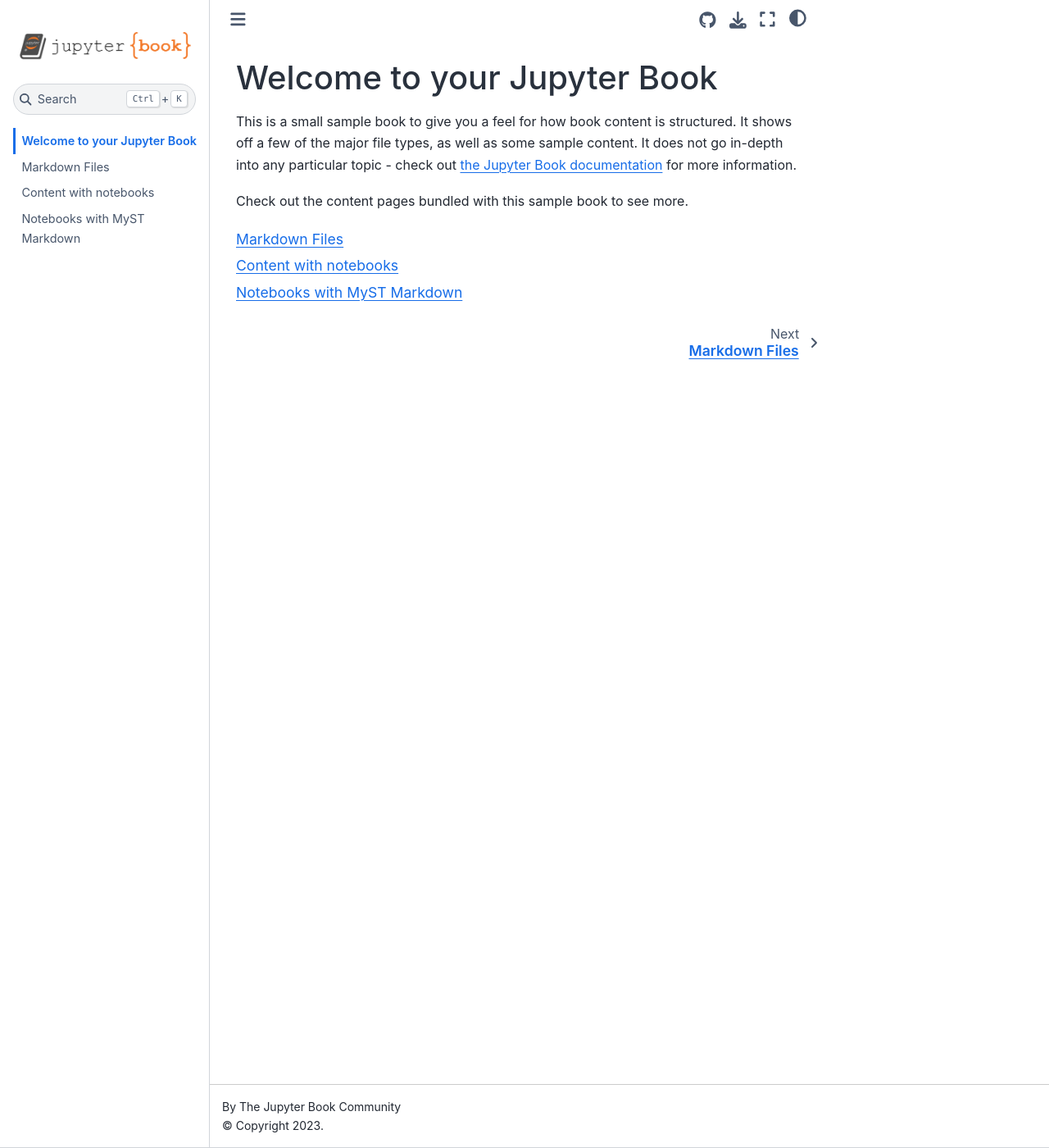
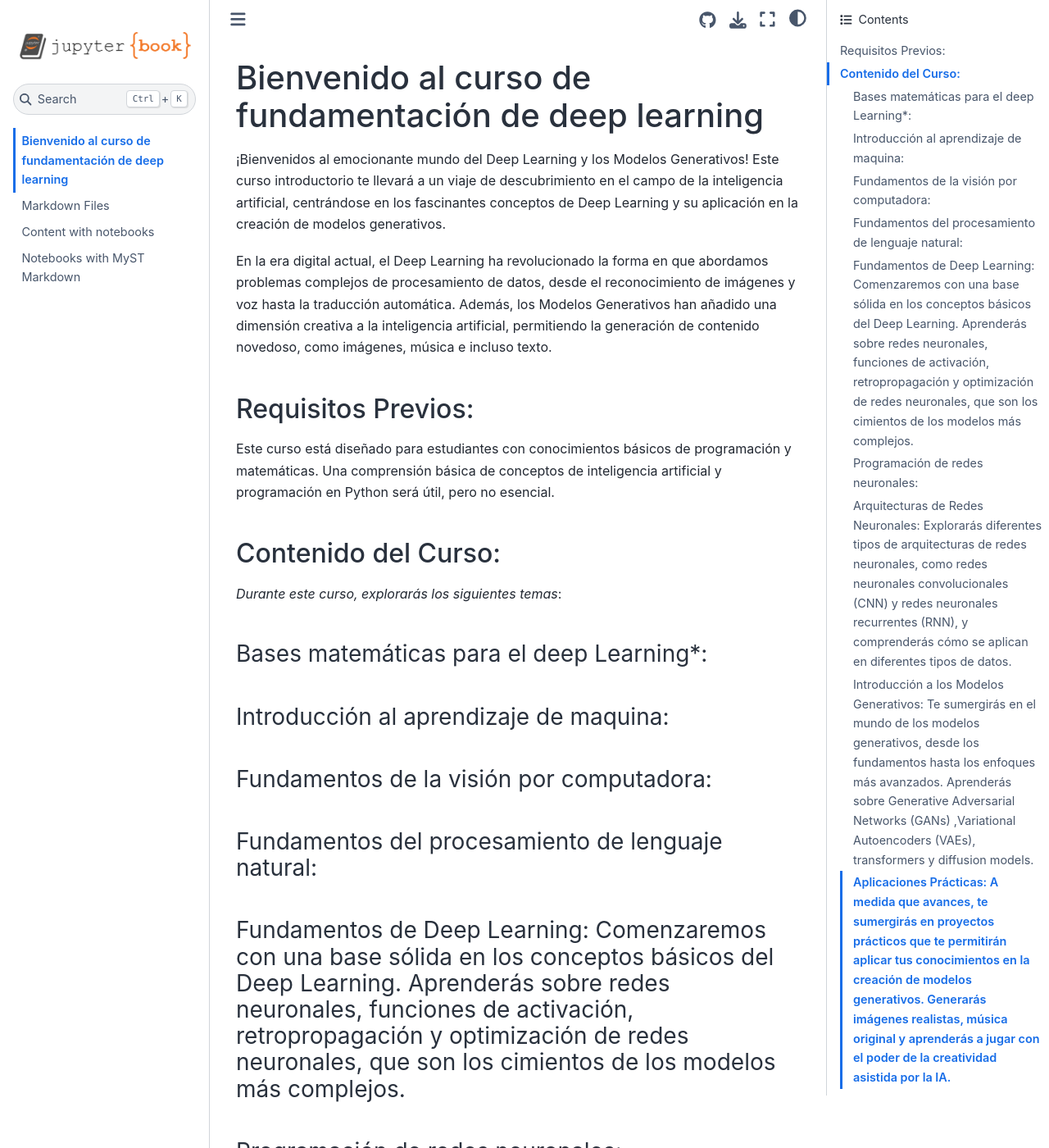
Before and after one commit to Robert-Gomez-AI/IntroDeepLearning, a Jupyter Book: the page built from intro.md, in a window 1280 px wide and 1400 px high. Shown: the whole window at 82% size. Built offline with Jupyter Book 1.0.4 settings and Sphinx 7.4.7 and the Sphinx Book theme 1.1.4, drawn with Linux system fonts in a browser that asks for light colours; some of the changed text lies outside the part shown.

Commit message:
Primera actualización de verdad xd

````diff
--- a/intro.md
+++ b/intro.md
@@ -1,11 +1,38 @@
-# Welcome to your Jupyter Book
+# Bienvenido al curso de fundamentación de deep learning
 
-This is a small sample book to give you a feel for how book content is
-structured.
-It shows off a few of the major file types, as well as some sample content.
-It does not go in-depth into any particular topic - check out [the Jupyter Book documentation](https://jupyterbook.org) for more information.
+¡Bienvenidos al emocionante mundo del Deep Learning y los Modelos Generativos! Este curso introductorio te llevará a un viaje de descubrimiento en el campo de la inteligencia artificial, centrándose en los fascinantes conceptos de Deep Learning y su aplicación en la creación de modelos generativos.
 
-Check out the content pages bundled with this sample book to see more.
+En la era digital actual, el Deep Learning ha revolucionado la forma en que abordamos problemas complejos de procesamiento de datos, desde el reconocimiento de imágenes y voz hasta la traducción automática. Además, los Modelos Generativos han añadido una dimensión creativa a la inteligencia artificial, permitiendo la generación de contenido novedoso, como imágenes, música e incluso texto.
+
+
+
+## Requisitos Previos:
+
+Este curso está diseñado para estudiantes con conocimientos básicos de programación y matemáticas. Una comprensión básica de conceptos de inteligencia artificial y programación en Python será útil, pero no esencial.
+
+## Contenido del Curso:
+
+*Durante este curso, explorarás los siguientes temas*:
+
+### Bases matemáticas para el deep Learning*:
+
+### Introducción al  aprendizaje de maquina:
+
+### Fundamentos de la visión por computadora:
+
+### Fundamentos del procesamiento de lenguaje natural:
+
+
+### Fundamentos de Deep Learning: Comenzaremos con una base sólida en los conceptos básicos del Deep Learning. Aprenderás sobre redes neuronales, funciones de activación, retropropagación y optimización de redes neuronales, que son los cimientos de los modelos más complejos.
+
+### Programación de redes neuronales:
+
+### Arquitecturas de Redes Neuronales: Explorarás diferentes tipos de arquitecturas de redes neuronales, como redes neuronales convolucionales (CNN) y redes neuronales recurrentes (RNN), y comprenderás cómo se aplican en diferentes tipos de datos.
+
+### Introducción a los Modelos Generativos: Te sumergirás en el mundo de los modelos generativos, desde los fundamentos hasta los enfoques más avanzados. Aprenderás sobre Generative Adversarial Networks (GANs) ,Variational Autoencoders (VAEs), transformers y diffusion models.
+
+### Aplicaciones Prácticas: A medida que avances, te sumergirás en proyectos prácticos que te permitirán aplicar tus conocimientos en la creación de modelos generativos. Generarás imágenes realistas, música original y aprenderás a jugar con el poder de la creatividad asistida por la IA.
+
 
 ```{tableofcontents}
 ```
````
